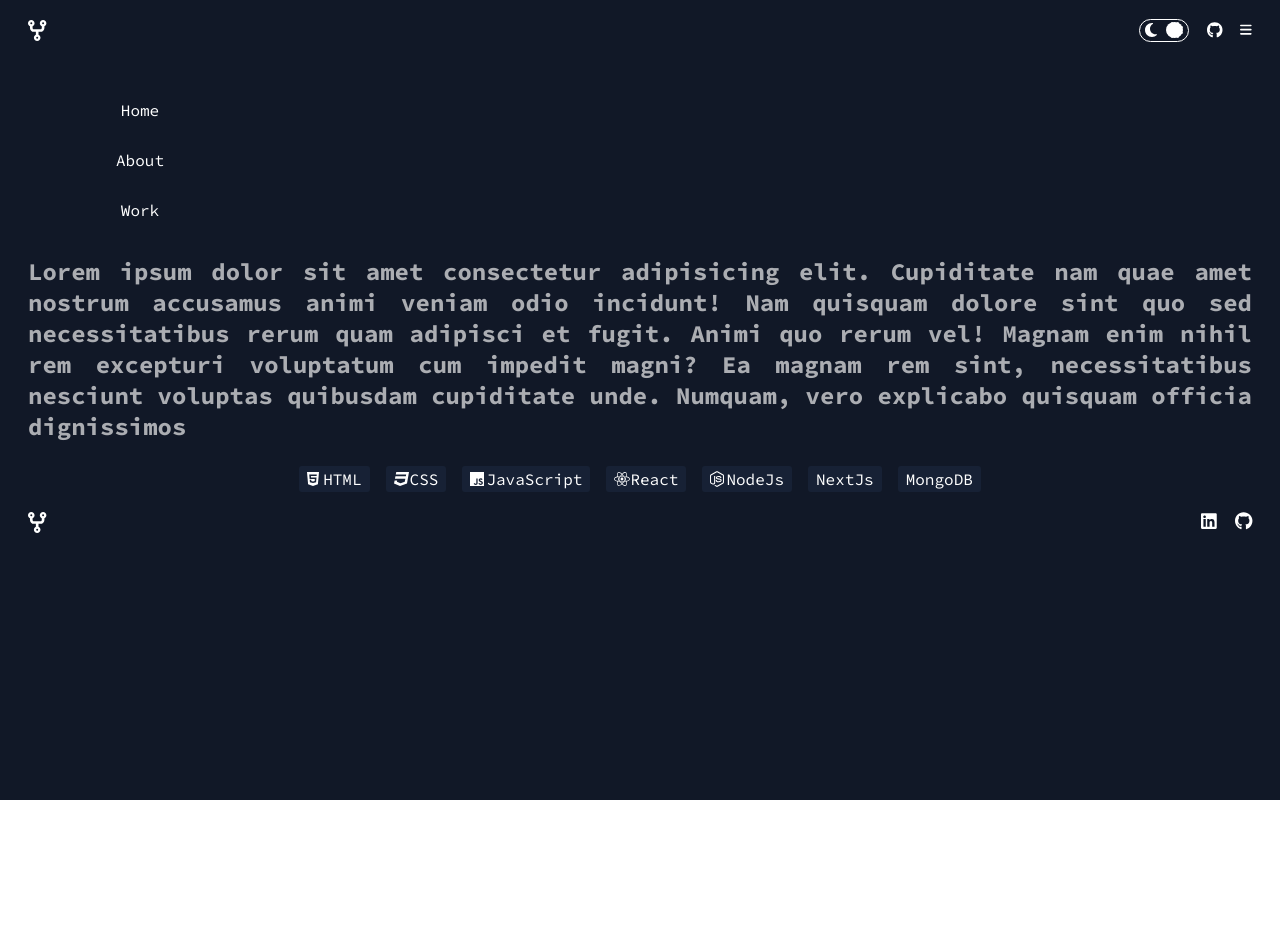
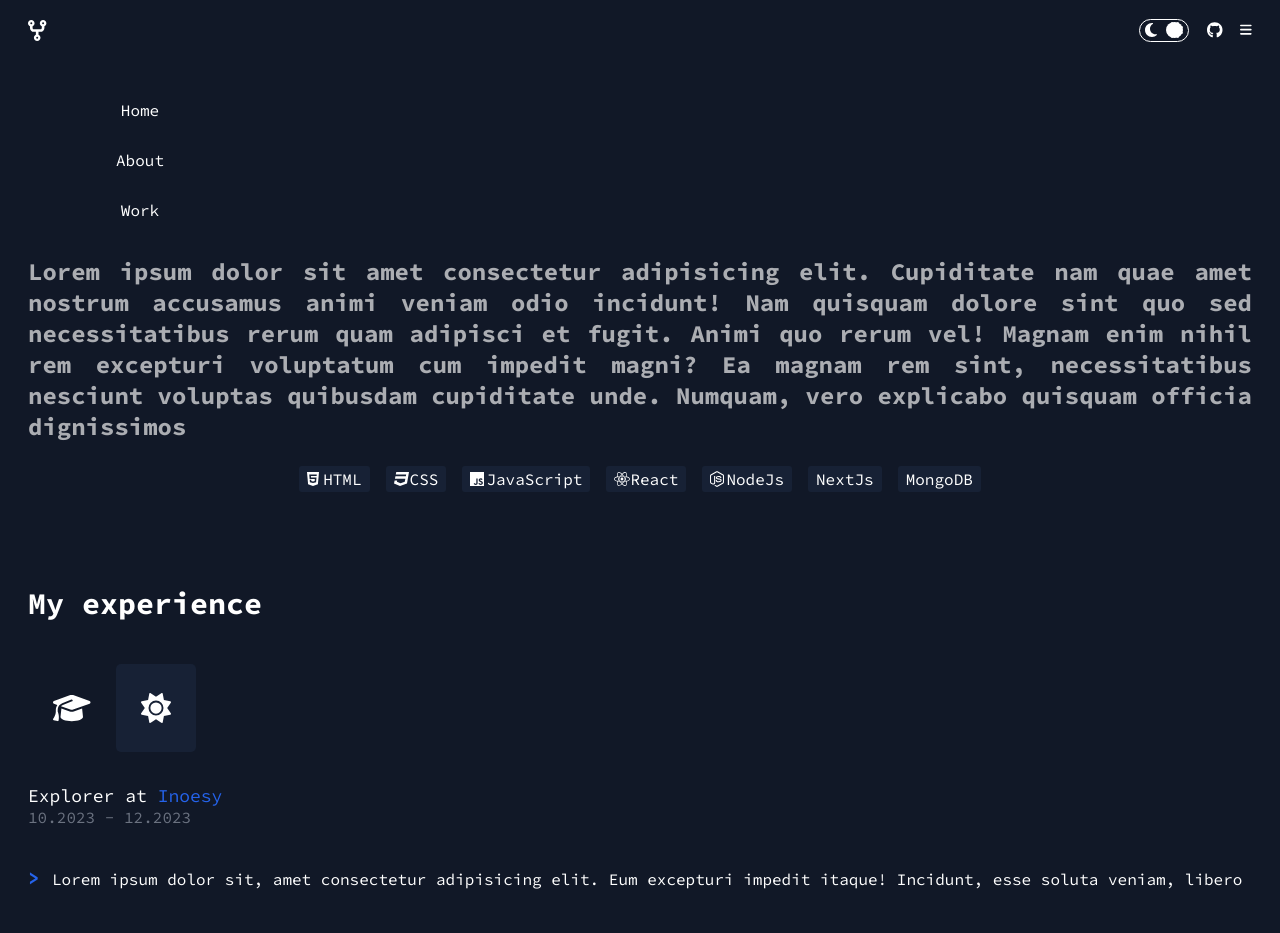
Before and after one commit to lucacieduard/portfolio, a Next.js app: page / in a window 1280 px wide. Shown: the top 933 px of the page. Before the commit the page ends 800 px from the top, so only its background shows below. Built offline with nearby package versions, Linux system fonts and the light colour scheme.

Commit message:
new section added

```diff
--- /dev/null
+++ b/src/app/components/exprerienceSection/Experience.jsx
@@ -0,0 +1,113 @@
+"use client";
+import React, { useContext, useState } from "react";
+import styles from "./experience.module.css";
+import { FontAwesomeIcon } from "@fortawesome/react-fontawesome";
+import { faGraduationCap, faSun } from "@fortawesome/free-solid-svg-icons";
+import { ThemeContext } from "@/app/context/ThemeContext";
+
+const content = [
+  {
+    id: 0,
+    icon: <FontAwesomeIcon icon={faGraduationCap} />,
+    companyName: "Digital Nation",
+    companyPosition: "Full Stack JavaScript Course",
+    position: "Explorer",
+    subCompany: "Generatia Tech",
+    dates: "10.2022 - 02.2023",
+    sentences: [
+      "Lorem ipsum dolor sit, amet consectetur adipisicing elit. Eum excepturi impedit itaque! Incidunt, esse soluta veniam, libero",
+      "Lorem ipsum dolor sit, amet consectetur adipisicing elit. Eum excepturi impedit itaque! Incidunt, esse soluta veniam, libero",
+      "Lorem ipsum dolor sit, amet consectetur adipisicing elit. Eum excepturi impedit itaque! Incidunt, esse soluta veniam, libero",
+    ],
+  },
+  {
+    id: 1,
+    icon: <FontAwesomeIcon icon={faSun} />,
+    companyName: "Digital Nation",
+    companyPosition: "Full Stack JavaScript Course",
+    position: "Explorer",
+    subCompany: "Inoesy",
+    dates: "10.2023 - 12.2023",
+    sentences: [
+      "Lorem ipsum dolor sit, amet consectetur adipisicing elit. Eum excepturi impedit itaque! Incidunt, esse soluta veniam, libero",
+      "Lorem ipsum dolor sit, amet consectetur adipisicing elit. Eum excepturi impedit itaque! Incidunt, esse soluta veniam, libero",
+    ],
+  },
+];
+
+export const ExperienceSection = () => {
+  const { toggle, mode } = useContext(ThemeContext);
+  const [activeInfo, setActiveInfo] = useState(1);
+
+  const active =
+    mode === "dark"
+      ? {
+          backgroundColor: "#172135",
+          borderRadius: "5px",
+          transition: "0.5s all",
+        }
+      : {
+          backgroundColor: "#E3E8ED",
+          borderRadius: "5px",
+          transition: "0.5s all linear",
+        };
+
+  return (
+    <section className={styles.container}>
+      <h2 className={styles.sectionTitle}>My experience</h2>
+      <div className={styles.experienceContainer}>
+        <div className={styles.companyContainer}>
+          {content.map((item) => {
+            return (
+              <div key={item.id} onClick={() => setActiveInfo(item.id)}>
+                <div
+                  className={`${styles.companyLogo}`}
+                  style={activeInfo === item.id ? active : {}}
+                >
+                  {item.icon}
+                </div>
+                <div className={`${styles.companyInfo}  ${styles.hide}`}>
+                  <span className={`${styles.companyName}`}>
+                    {item.companyName}
+                  </span>
+                  <span className={styles.companyPosition}>
+                    {item.companyPosition}
+                  </span>
+                </div>
+              </div>
+            );
+          })}
+        </div>
+        <div className={styles.descripiptionContainer}>
+          <div className={styles.descriptionHeader}>
+            <p className={styles.title}>
+              {content[activeInfo].position} at{" "}
+              <span
+                style={{
+                  color: "#2563EB",
+                  fontSize: "18px",
+                  fontWeight: "400",
+                }}
+              >
+                {content[activeInfo].subCompany}
+              </span>
+            </p>
+            <p className={styles.dates}>{content[activeInfo].dates}</p>
+          </div>
+          <div className={styles.descriptionContent}>
+            <ul className={styles.list}>
+              {content[activeInfo].sentences.map((prop) => {
+                return (
+                  <li className={styles.listItem} key={prop}>
+                    <span className={styles.arrow}>&gt; </span>
+                    <span>{prop}</span>
+                  </li>
+                );
+              })}
+            </ul>
+          </div>
+        </div>
+      </div>
+    </section>
+  );
+};
--- /dev/null
+++ b/src/app/components/exprerienceSection/experience.module.css
@@ -0,0 +1,61 @@
+.container {
+  margin-top: 92px;
+  margin-bottom: 92px;
+}
+
+.sectionTitle {
+  font-size: 30px;
+  font-weight: 700;
+  margin-bottom: 42px;
+}
+
+.experienceContainer {
+  display: flex;
+  flex-direction: column;
+  gap: 32px;
+}
+
+.companyContainer {
+  display: flex;
+}
+
+.hide {
+  display: none;
+}
+
+.companyLogo {
+  padding: 25px;
+  font-size: 30px;
+  cursor: pointer;
+}
+
+.title {
+  font-size: 18px;
+}
+
+.dates {
+  font-size: 16px;
+  color: #6b7280;
+  font-weight: 500;
+}
+.descriptionHeader {
+  margin-bottom: 38px;
+}
+
+.list {
+  display: flex;
+  gap: 38px;
+  flex-direction: column;
+  list-style-type: none;
+}
+
+.arrow {
+  color: #2563eb;
+  font-weight: 700;
+  font-size: 20px;
+}
+
+.content {
+  font-size: 16px;
+  font-weight: 400;
+}
--- a/src/app/page.js
+++ b/src/app/page.js
@@ -1,9 +1,11 @@
+import { ExperienceSection } from "./components/exprerienceSection/Experience";
 import { Hero } from "./components/heroSection/Hero";
 
 export default function Home() {
   return (
     <>
       <Hero />
+      <ExperienceSection />
     </>
   );
 }
```
